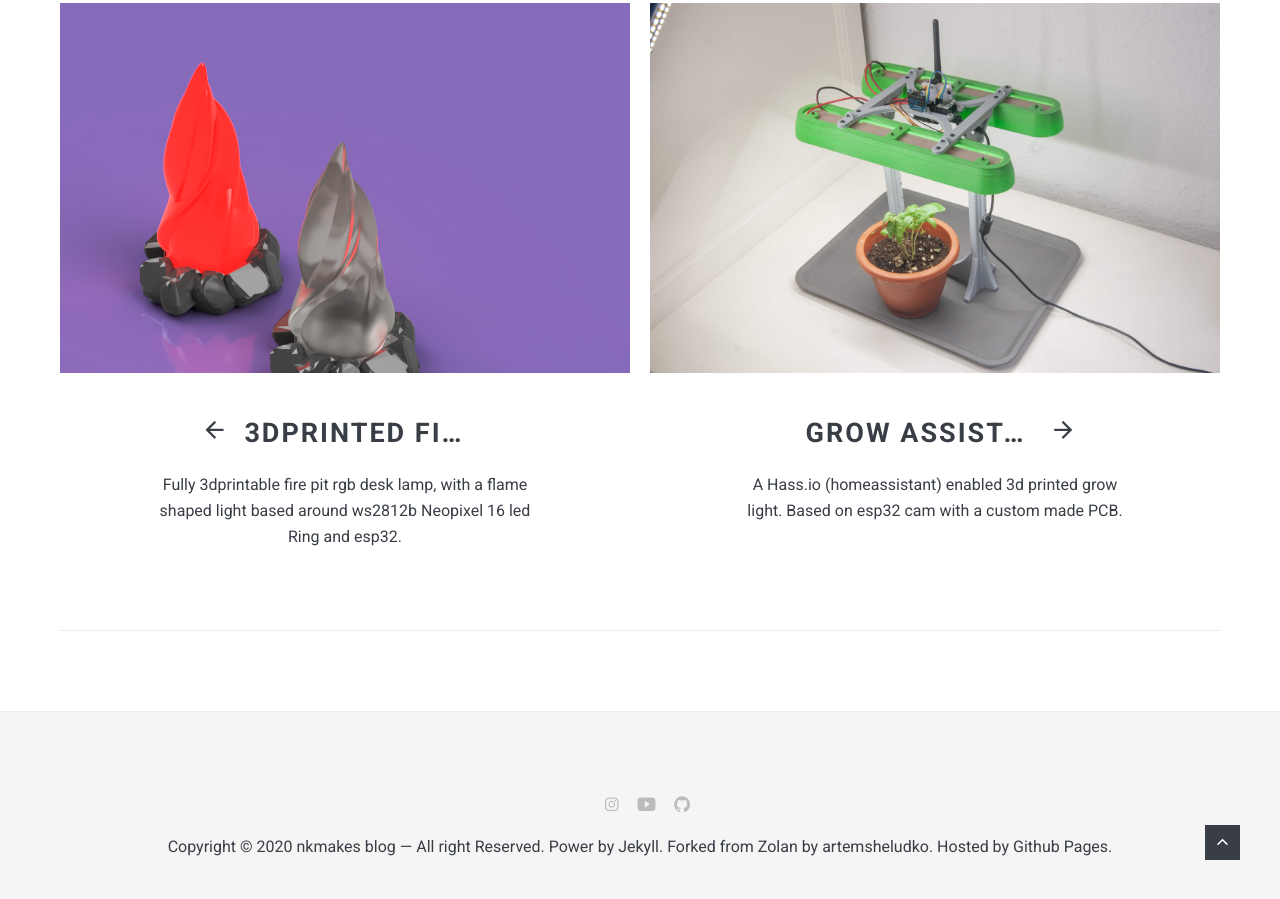
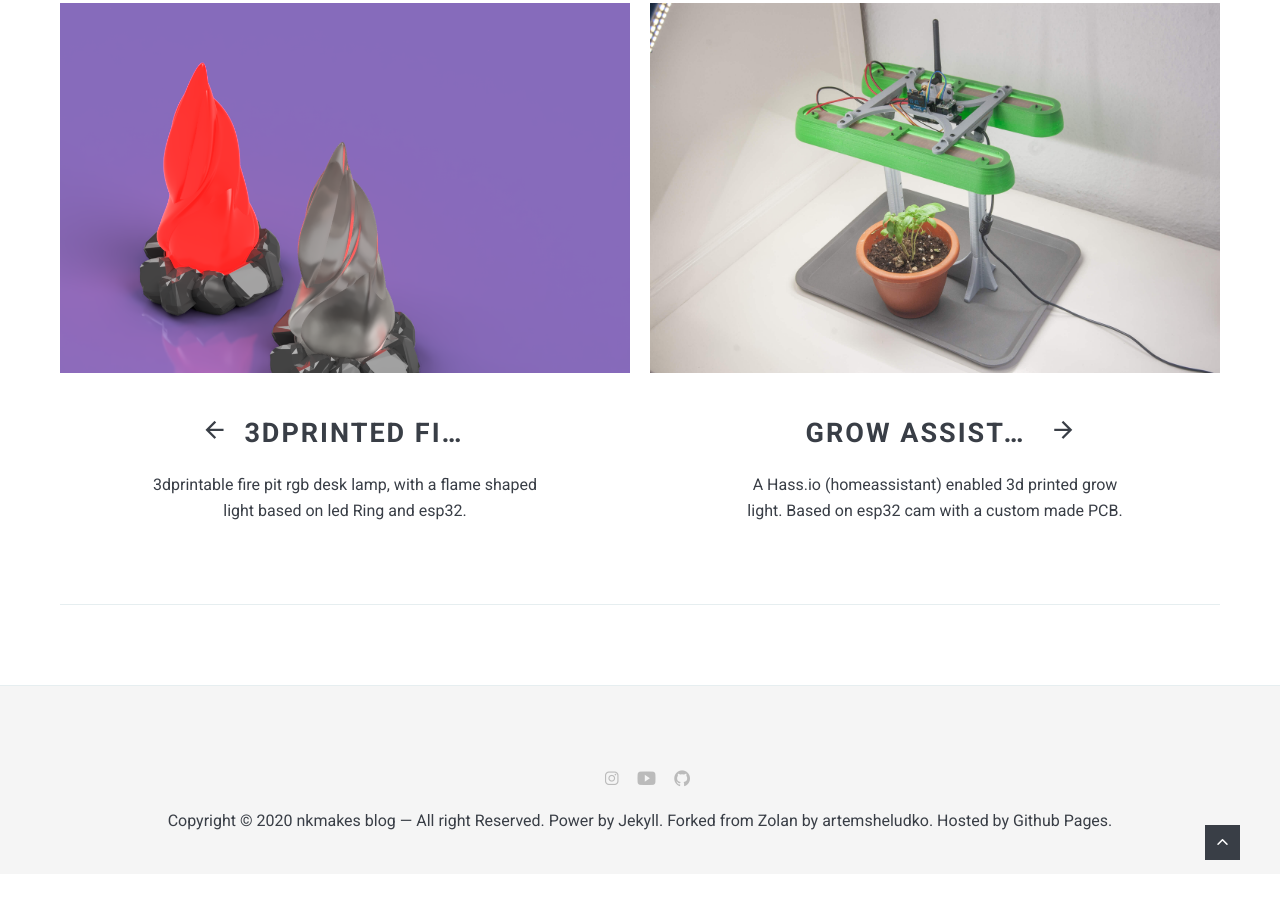
Before and after one commit to nkmakes/nkmakes.github.io, a Jekyll site: the page built from _projects/diy-led-grow-light.md, in a window 1280 px wide and 900 px high, scrolled down 4353 px. Built offline with Jekyll 4.4.1, drawn with Linux system fonts in a browser that asks for light colours; nearby versions of some CDN libraries; comment, search, counter and statistics services are not loaded; after the commit the page ends 5227 px from its top, so only the background shows below that.

Commit message:
Update 3dprinted-neopixel-pit-fire-rgb-desk-lamp.md

```diff
--- a/_projects/3dprinted-neopixel-pit-fire-rgb-desk-lamp.md
+++ b/_projects/3dprinted-neopixel-pit-fire-rgb-desk-lamp.md
@@ -4,7 +4,7 @@ title:  3dprinted fire pit rgb desk lamp
 subtitle: Fully 3dprintable fire pit rgb desk lamp, with a flame shaped light based around ws2812b Neopixel 16 led Ring and esp32.
 image:  /images/inline_pitfire.PNG
 tags:   neopixel esp32 homeassistant iot
-description: Fully 3dprintable fire pit rgb desk lamp, with a flame shaped light based around ws2812b Neopixel 16 led Ring and esp32.
+description: 3dprintable fire pit rgb desk lamp, with a flame shaped light based on led Ring and esp32.
 github: https://github.com/nkmakes/3dprinted-neopixel-pitfire/
 ---
 
```
